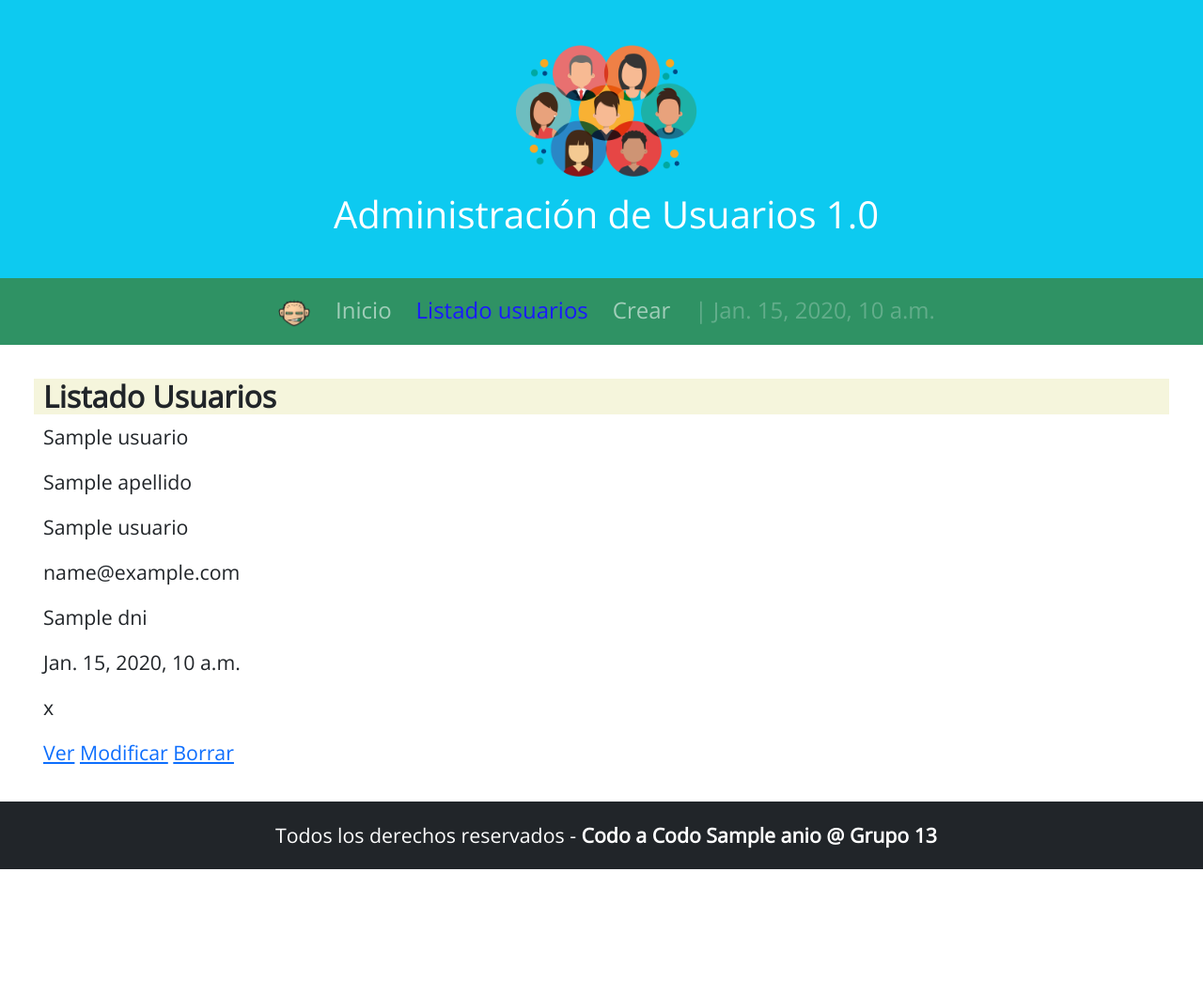
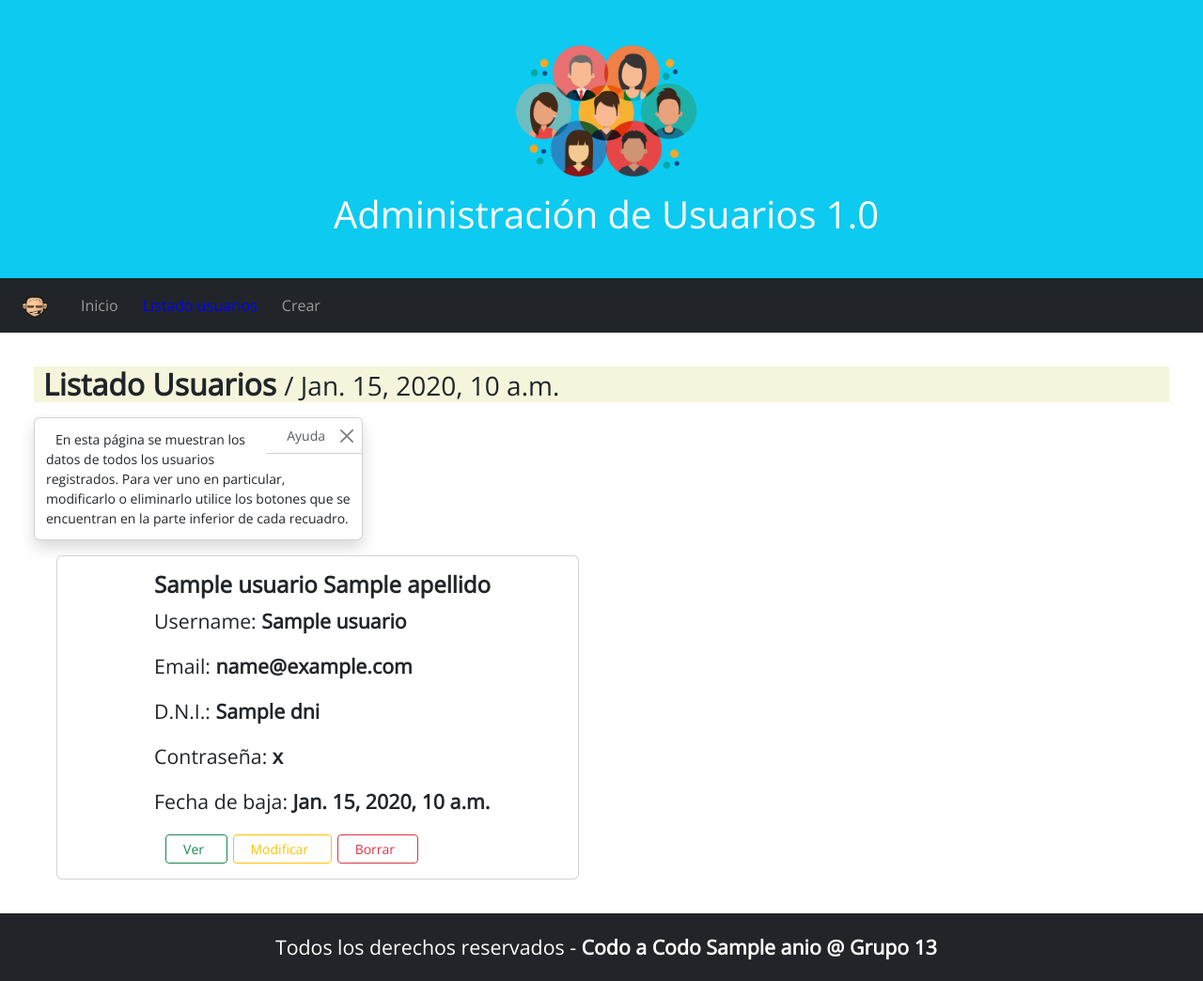
Before and after one commit to raqlid/codoacodo_tp2, a Django app: template Usuarios/app/templates/app/usuario_listado.html in a window 1280 px wide. Shown: the whole page at 94% size. Before the commit the page ends 925 px from the top, so only its background shows below. Run offline with Django 3.2, Linux system fonts and the light colour scheme; the template is opened without the code that fills it: most values are stand-ins (such as "Sample title", 1, 10 or a date in 2020).

Commit message:
Se actualizan las paginas de listado de usuarios y crear usuario

```diff
--- a/Usuarios/app/static/app/css/base.css
+++ b/Usuarios/app/static/app/css/base.css
@@ -1,15 +1,6 @@
 *{
     margin: 0;
     padding: 0;
-}
-
-nav{
-    opacity: 0.9;
-}
-
-.nav-link{
-    text-align: center;
-    font-size: 1.5em;
 }
 
 main, header, footer{
--- a/Usuarios/app/templates/app/base.html
+++ b/Usuarios/app/templates/app/base.html
@@ -21,22 +21,27 @@
     <img class="mb-3" src="{% static 'app/img/usuarios.png' %}" alt="App Logo" style="width:25vh;">
     <h1 class="mx-auto pb-3 justify-content-center" style="text-align: center;">Administración de Usuarios 1.0</h1>
   </header>
-  <nav class="navbar navbar-expand-sm bg-success navbar-dark sticky-top">
-    <div class="container-fluid justify-content-center">
-      <ul class="navbar-nav">
-        <li class="nav-item" title="{{username}}"><a class="nav-link disabled" href="#"><img class="rounded-pill"
-              src="{% static 'app/img/usuario.png' %}" alt="Avatar Logo" style="width:1.5em;"></a>
-        </li>
-        <li class="nav-item"><a id="nav_link_inicio" class="nav-link" href="{% url 'index' %}">Inicio</a></li>
-        <li class="nav-item"><a id="nav_link_listado" class="nav-link" href="{% url 'usuario_listado' %}">Listado usuarios</a></li>
-        <li class="nav-item"><a id="nav_link_crear" class="nav-link" href="{% url 'usuario_crear' %}">Crear</a></li>
-        <li class="nav-item"><a class="nav-link disabled" href="#">| {{fecha_hoy}}</a></li>
-      </ul>
+
+  <nav class="navbar navbar-expand-sm bg-dark navbar-dark sticky-top">
+    <div class="container-fluid">
+      <a class="navbar-brand" href="{% url 'index' %}""><img
+        src="{% static 'app/img/usuario.png' %}" title="{{username}}" alt="Avatar Logo" style="width:1.5em;"></a>
+      <button class="navbar-toggler" type="button" data-bs-toggle="collapse" data-bs-target="#collapsibleNavbar">
+        <span class="navbar-toggler-icon"></span>
+      </button>
+      <div class="collapse navbar-collapse" id="collapsibleNavbar">
+        <ul class="navbar-nav">
+          <li class="nav-item"><a id="nav_link_inicio" class="nav-link" href="{% url 'index' %}">Inicio</a></li>
+          <li class="nav-item"><a id="nav_link_listado" class="nav-link" href="{% url 'usuario_listado' %}">Listado
+              usuarios</a></li>
+          <li class="nav-item"><a id="nav_link_crear" class="nav-link" href="{% url 'usuario_crear' %}">Crear</a></li>
+        </ul>
+      </div>
     </div>
   </nav>
 
   <main class="m-3">
-    <h2><strong>{% block section_title %}{% endblock %}</strong></h2>
+    <h2><strong>{% block section_title %}{% endblock %}</strong><small>/ {{fecha_hoy}}</small></h2>
     {% block main %}{% endblock %}
   </main>
 
--- a/Usuarios/app/templates/app/index.html
+++ b/Usuarios/app/templates/app/index.html
@@ -9,7 +9,7 @@
 {% endblock %}
 
 {% block main %}
-<h3 class="my-3">En el emocionante recorrido del curso <em>"Desarrollo Fullstack con Python"</em> del programa Codo a
+<h3 class="my-4">En el emocionante recorrido del curso <em>"Desarrollo Fullstack con Python"</em> del programa Codo a
     Codo 2023, nos complace
     presentarte nuestra Página de Gestión de Usuarios. Esta herramienta integral está diseñada para facilitar la
     creación, visualización, modificación y eliminación de usuarios de manera eficiente y efectiva.</h3>
@@ -50,7 +50,7 @@
     </ul>
 </section>
 
-<aside class="my-5 display-6 mx-auto p-3 rounded-4" style="width: 85vw;background-color: antiquewhite;">
+<aside class="my-5 display-6 mx-auto p-4 rounded-4" style="width: 85vw;background-color: antiquewhite;">
     <p>¡Explora todas estas funciones y más en nuestra Página de Gestión de Usuarios y lleva tu experiencia de desarrollo
     Fullstack al siguiente nivel!</p>
     <p class="text-success">¡Bienvenido a la revolución de la gestión de usuarios con Python!</p>
--- a/Usuarios/app/templates/app/usuario_listado.html
+++ b/Usuarios/app/templates/app/usuario_listado.html
@@ -9,27 +9,46 @@
 {% endblock %}
 
 {% block main %}
-    <section>
+<div class="toast show mt-3">
+    <div class="toast-header float-end">
+        Ayuda
+        <button type="button" class="btn-close" data-bs-dismiss="toast"></button>
+    </div>
+    <div class="toast-body">
+        En esta página se muestran los datos de todos los usuarios registrados. Para ver uno en particular, modificarlo
+        o eliminarlo utilice los botones que se encuentran en la parte inferior de cada recuadro.
+    </div>
+</div>
+
+<section class="row mx-auto">
     {% for usuario in usuario_listado %}
-            <article>
-                <div>
-                    <p>{{usuario.nombre}}</p>
-                    <p>{{usuario.apellido}}</p>
-                    <p>{{usuario.usuario}}</p>
-                    <p>{{usuario.email}}</p>
-                    <p>{{usuario.dni}}</p>
-                    <p>{{usuario.fecha_baja}}</p>
-                    <p>{{usuario.password}}</p>
+    <article class="col-sm-12 col-md-6 col-lg-6 col-xl-6 col-xxl-3">
+        <div class="container mt-3">
+            <div class="card">
+                <div class="card-body mx-auto">
+                    <h4 class="card-title"><strong>{{usuario.nombre}} {{usuario.apellido}}</strong></h4>
+                    <p class="card-text">Username: <strong>{{usuario.usuario}}</strong></p>
+                    <p class="card-text">Email: <strong>{{usuario.email}}</strong></p>
+                    <p class="card-text">D.N.I.: <strong>{{usuario.dni}}</strong></p>
+                    <p class="card-text">Contraseña: <strong>{{usuario.password}}</strong></p>
+                    <p class="card-text">Fecha de baja: <strong>{{usuario.fecha_baja}}</strong></p>
+
+                    <div class="container-fluid mx-auto">
+                        <a href="{% url 'usuario_detalle' pk=usuario.id %}" class="btn btn-outline-success pe-4 btn-sm"
+                            title="Ver usuario {{usuario.usuario}}">Ver</a>
+                        <a href="{% url 'usuario_modificar' pk=usuario.id %}"
+                            class="btn btn-outline-warning pe-4 btn-sm"
+                            title="Modificar usuario {{usuario.usuario}}">Modificar</a>
+                        <a href="{% url 'usuario_borrar' pk=usuario.id %}" class="btn btn-outline-danger pe-4 btn-sm"
+                            title="Borrar usuario {{usuario.usuario}}">Borrar</a>
                     </div>
-                <div>
-                    <a href="{% url 'usuario_detalle' pk=usuario.id %}">Ver</a>
-                    <a href="{% url 'usuario_modificar' pk=usuario.id %}">Modificar</a>
-                    <a href="{% url 'usuario_borrar' pk=usuario.id %}">Borrar</a>
+                </div>
+            </div>
         </div>
     </article>
 
     {% empty %}
-            <article>
+    <article class="col-sm-12 col-md-6 col-lg-6 col-xl-6 col-xxl-3">
         No hay usuarios cargados.
     </article>
     {% endfor %}
```
Also changed, not shown: Usuarios/app/templates/app/usuario_crear.html (+7 -4 lines), Usuarios/app/views.py (+10 -15 lines), Usuarios/app/static/app/css/usuario_listado.css (line endings or trailing spaces). Lines whose indentation alone changed are shown as unchanged.
